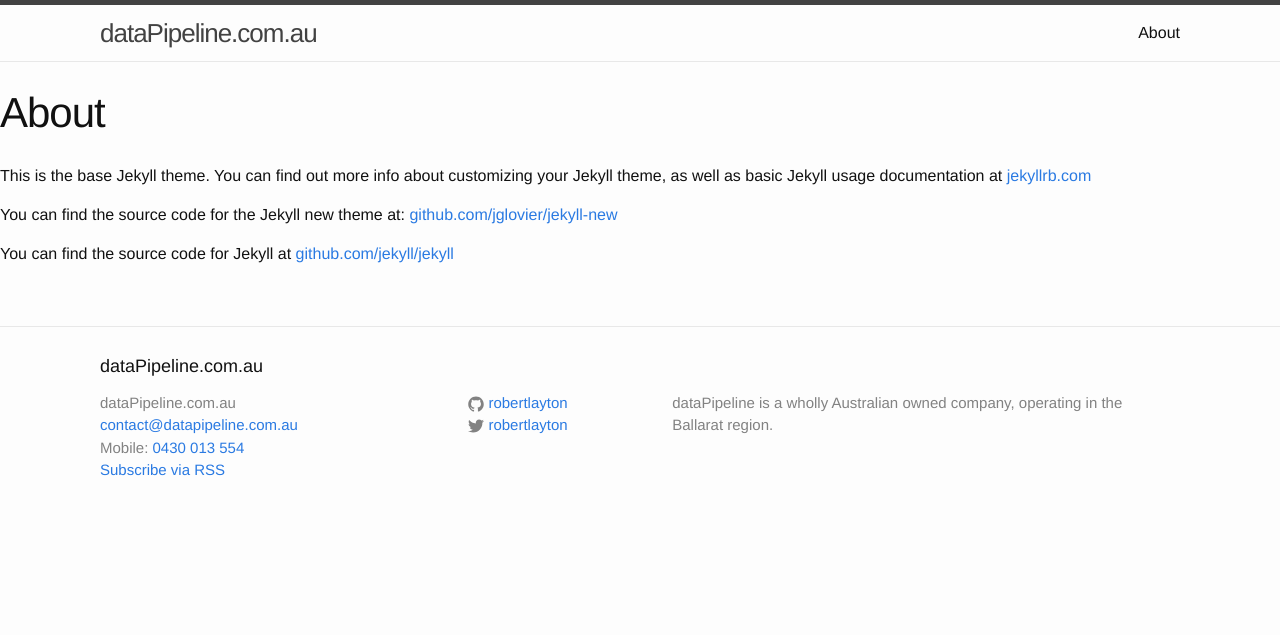
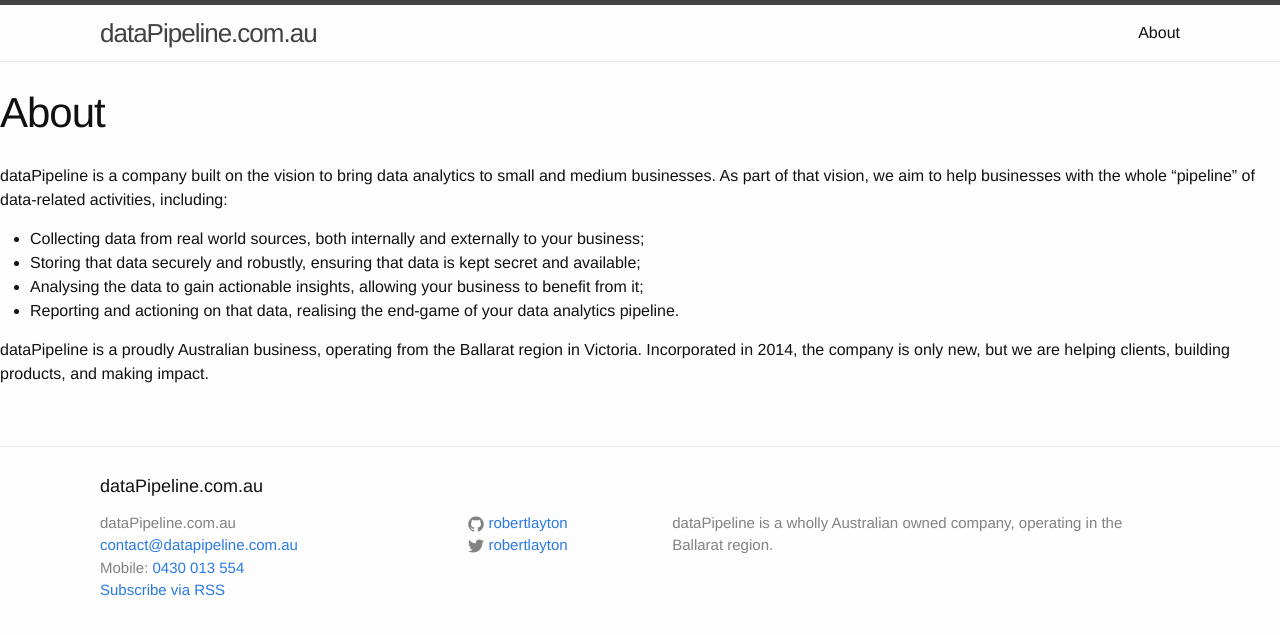
Before and after one commit to dataPipelineAU/jwebsite, a Jekyll site: the page built from about.md, in a window 1280 px wide. Shown: the top 635 px of the page. Built offline with Jekyll 4.4.1, drawn with Linux system fonts in a browser that asks for light colours.

Commit message:
New about page, unproofed

```diff
--- a/about.md
+++ b/about.md
@@ -4,8 +4,13 @@
 permalink: /about/
 ---
 
-This is the base Jekyll theme. You can find out more info about customizing your Jekyll theme, as well as basic Jekyll usage documentation at [jekyllrb.com](http://jekyllrb.com/)
+dataPipeline is a company built on the vision to bring data analytics to small and medium businesses.
+As part of that vision, we aim to help businesses with the whole "pipeline" of data-related activities, including:
 
-You can find the source code for the Jekyll new theme at: [github.com/jglovier/jekyll-new](https://github.com/jglovier/jekyll-new)
+* Collecting data from real world sources, both internally and externally to your business;
+* Storing that data securely and robustly, ensuring that data is kept secret and available;
+* Analysing the data to gain actionable insights, allowing your business to benefit from it;
+* Reporting and actioning on that data, realising the end-game of your data analytics pipeline.
 
-You can find the source code for Jekyll at [github.com/jekyll/jekyll](https://github.com/jekyll/jekyll)
+dataPipeline is a proudly Australian business, operating from the Ballarat region in Victoria.
+Incorporated in 2014, the company is only new, but we are helping clients, building products, and making impact.
```
